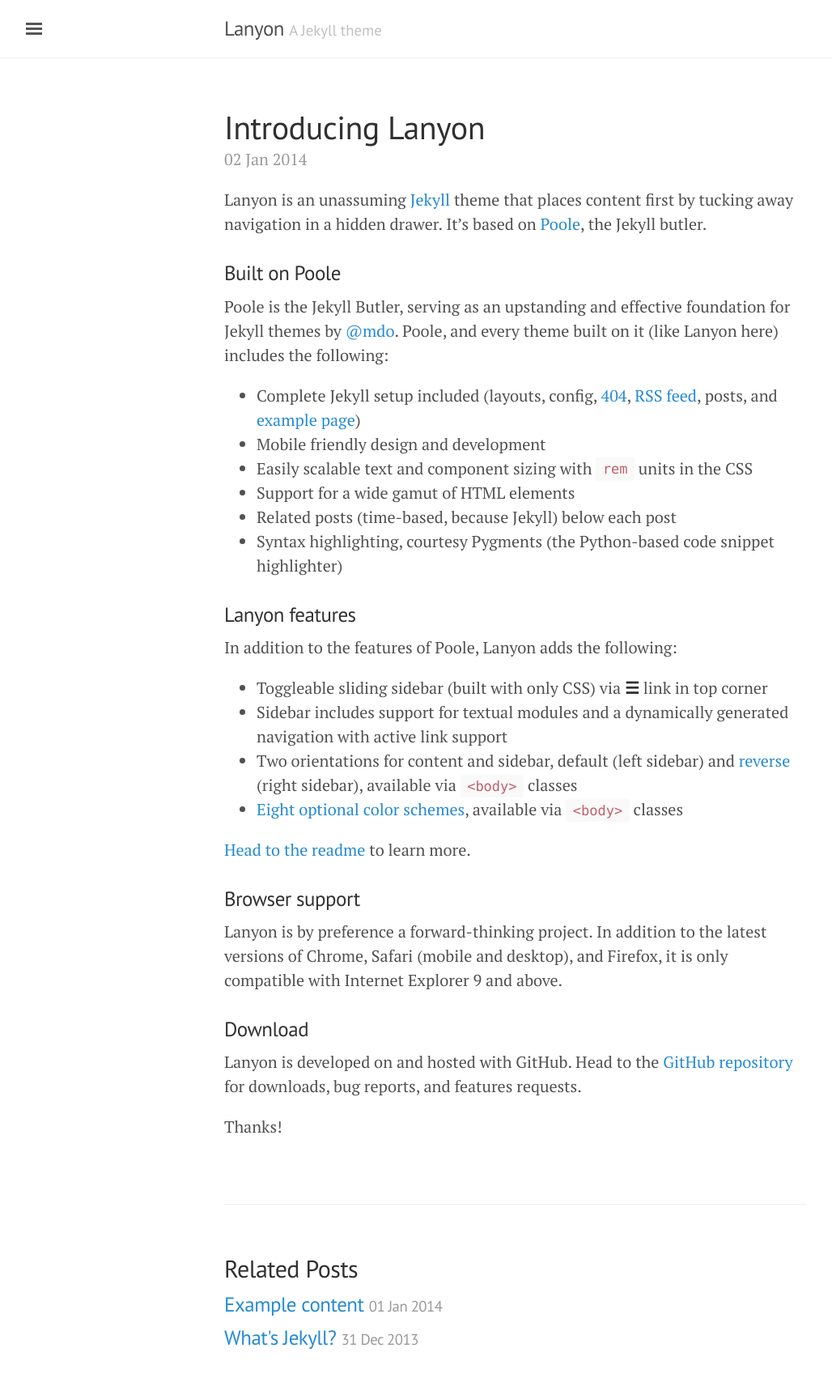
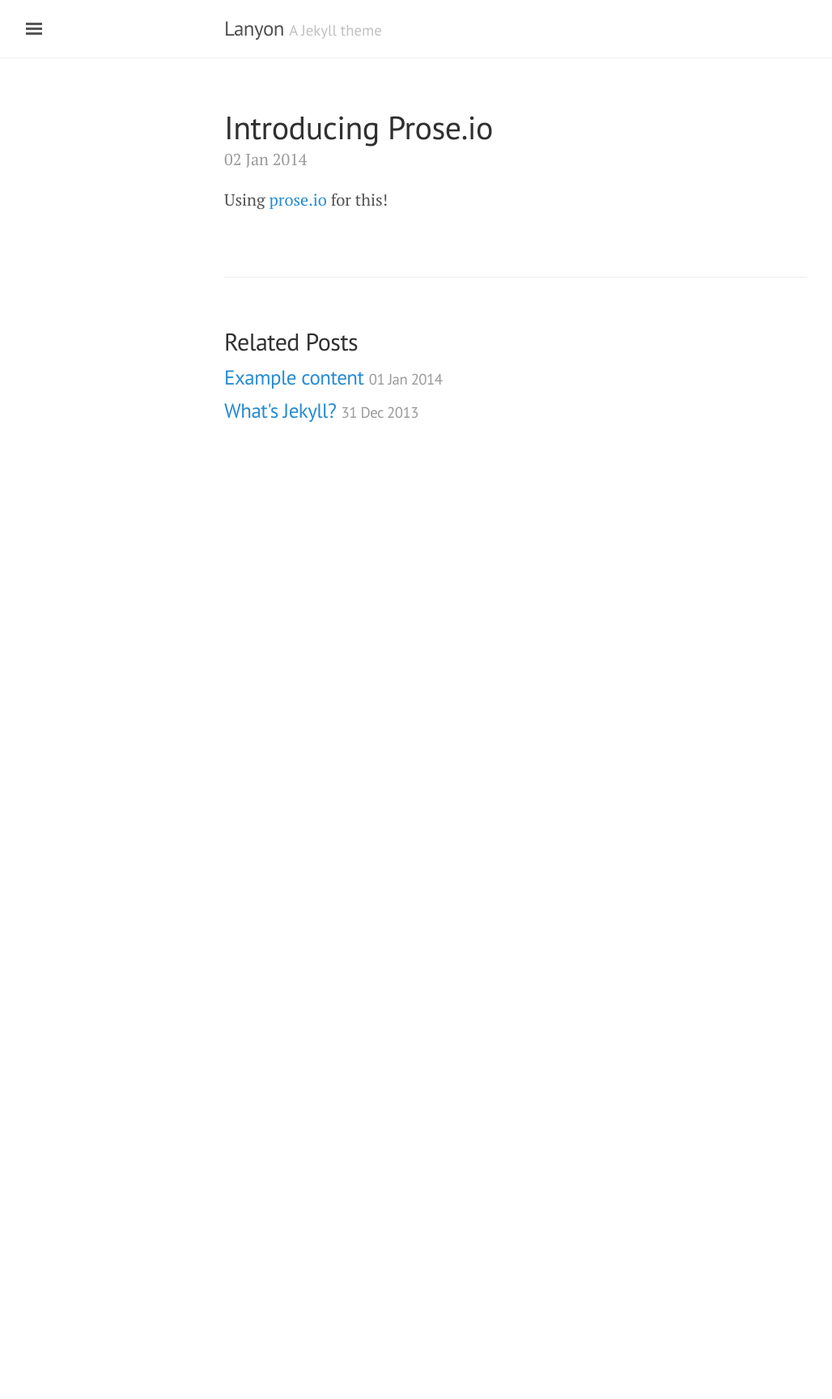
Before and after one commit to tggreene/me-next, a Jekyll site: the page built from _posts/2014-01-02-introducing-lanyon.md, in a window 1280 px wide. Shown: the whole page at 81% size, without its empty margins (3-1031 px from the left). Built offline with Jekyll 4.4.1, drawn with Linux system fonts in a browser that asks for light colours; after the commit the page ends 900 px from its top, so only the background shows below that.

Commit message:
Updated 2014-01-02-introducing-lanyon.md

```diff
--- a/_posts/2014-01-02-introducing-lanyon.md
+++ b/_posts/2014-01-02-introducing-lanyon.md
@@ -1,38 +1,9 @@
 ---
 layout: post
-title: Introducing Lanyon
+title: Introducing Prose.io
+published: true
 ---
 
-Lanyon is an unassuming [Jekyll](http://jekyllrb.com) theme that places content first by tucking away navigation in a hidden drawer. It's based on [Poole](http://getpoole.com), the Jekyll butler.
 
-### Built on Poole
 
-Poole is the Jekyll Butler, serving as an upstanding and effective foundation for Jekyll themes by [@mdo](https://twitter.com/mdo). Poole, and every theme built on it (like Lanyon here) includes the following:
-
-* Complete Jekyll setup included (layouts, config, [404](/404), [RSS feed](/atom.xml), posts, and [example page](/about))
-* Mobile friendly design and development
-* Easily scalable text and component sizing with `rem` units in the CSS
-* Support for a wide gamut of HTML elements
-* Related posts (time-based, because Jekyll) below each post
-* Syntax highlighting, courtesy Pygments (the Python-based code snippet highlighter)
-
-### Lanyon features
-
-In addition to the features of Poole, Lanyon adds the following:
-
-* Toggleable sliding sidebar (built with only CSS) via **☰** link in top corner
-* Sidebar includes support for textual modules and a dynamically generated navigation with active link support
-* Two orientations for content and sidebar, default (left sidebar) and [reverse](https://github.com/poole/lanyon#reverse-layout) (right sidebar), available via `<body>` classes
-* [Eight optional color schemes](https://github.com/poole/lanyon#themes), available via `<body>` classes
-
-[Head to the readme](https://github.com/poole/lanyon#readme) to learn more.
-
-### Browser support
-
-Lanyon is by preference a forward-thinking project. In addition to the latest versions of Chrome, Safari (mobile and desktop), and Firefox, it is only compatible with Internet Explorer 9 and above.
-
-### Download
-
-Lanyon is developed on and hosted with GitHub. Head to the <a href="https://github.com/poole/lanyon">GitHub repository</a> for downloads, bug reports, and features requests.
-
-Thanks!
+Using [prose.io](http://prose.io) for this!
```
